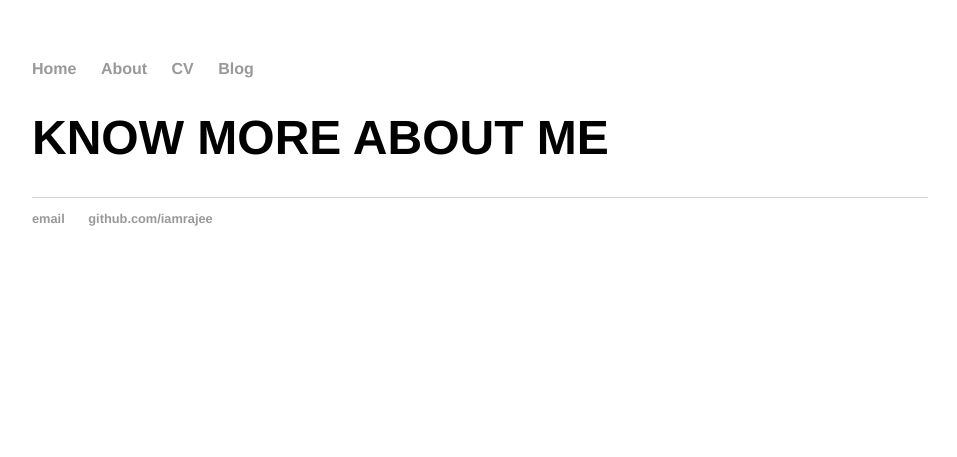
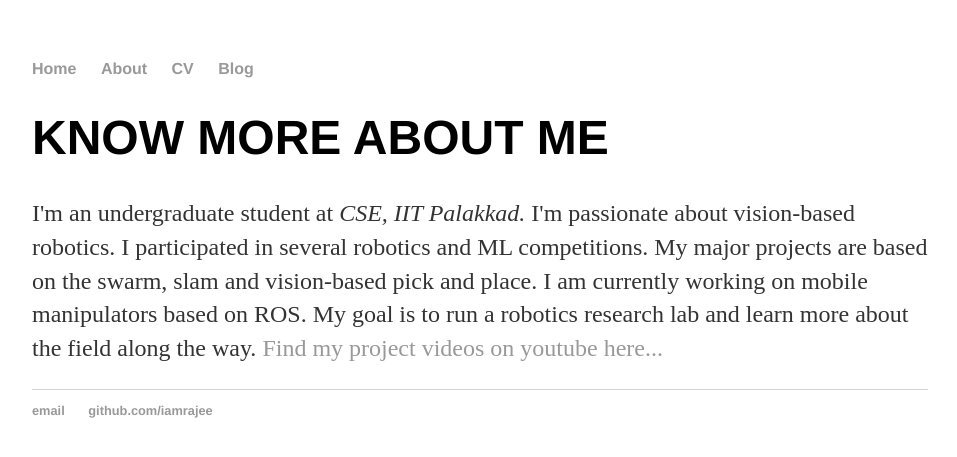
Before and after one commit to iamrajee/iamrajee.github.io, a Jekyll site: the page built from about/index.html, in a window 1280 px wide. Shown: the top 457 px of the page, without its empty margins (160-1117 px from the left). Built offline with Jekyll 4.4.1, drawn with Linux system fonts in a browser that asks for light colours.

Commit message:
Update index.html

```diff
--- a/about/index.html
+++ b/about/index.html
@@ -2,4 +2,7 @@
 layout: default
 title: KNOW MORE ABOUT ME
 ---
-<h1>{{ page.title }}</h1>
+<div class="blurb">
+	<h1>{{ page.title }}</h1>
+	<p>I'm an undergraduate student at <em>CSE, IIT Palakkad.</em> I'm passionate about vision-based robotics. I participated in several robotics and ML competitions. My major projects are based on the swarm, slam and vision-based pick and place. I am currently working on mobile manipulators based on ROS. My goal is to run a robotics research lab and learn more about the field along the way. <a href="/about">Find my project videos on youtube here...</a></p>
+</div><!-- /.blurb -->
```
